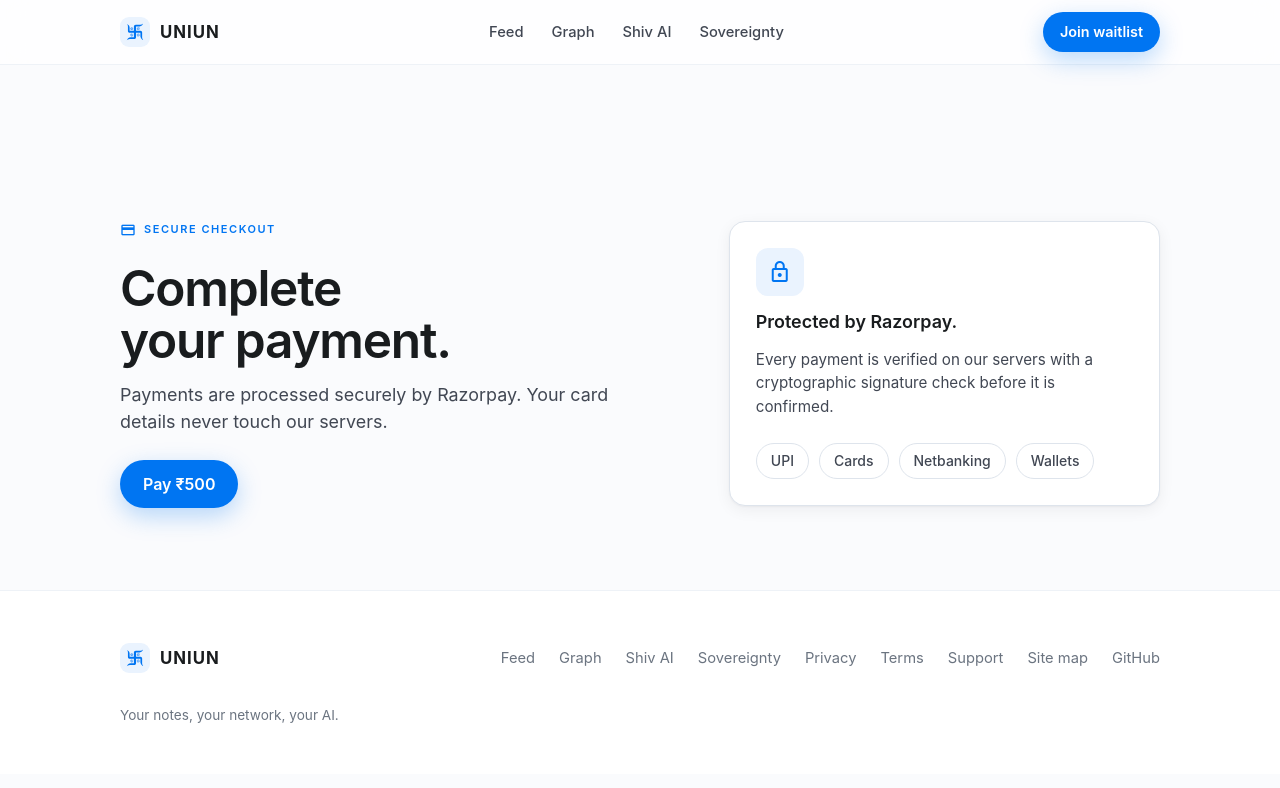
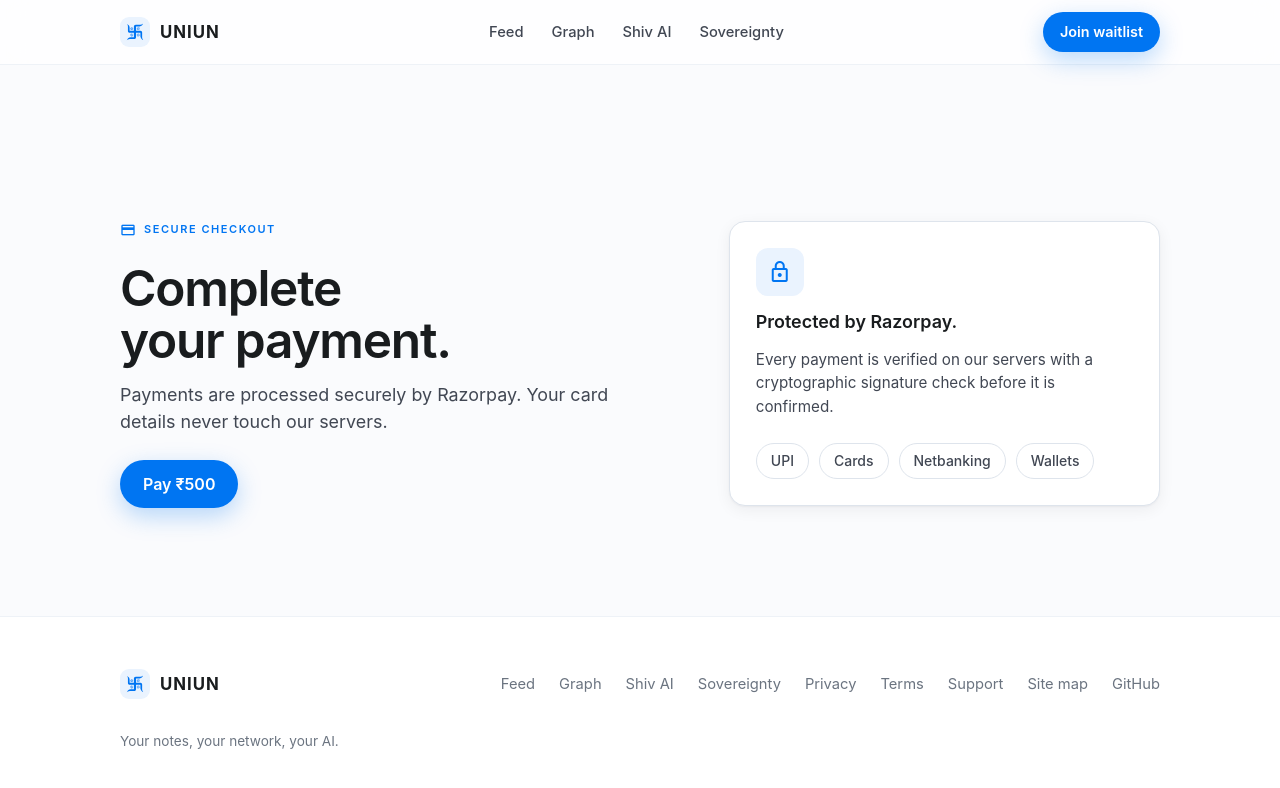
Before and after one commit to Prat05devs/UNIUN, a Next.js app: page /checkout in a window 1280 px wide. Shown: the top 788 px of the page. Built offline with nearby package versions, Linux system fonts and the light colour scheme; no server answers.

Commit message:
footer fix in the payment

```diff
--- /dev/null
+++ b/prefs.json
@@ -0,0 +1 @@
+{"error":{"code":"BAD_REQUEST_ERROR","description":"Authentication failed"}}
--- a/src/components/uniun/uniun-ds.css
+++ b/src/components/uniun/uniun-ds.css
@@ -35,10 +35,12 @@
 /* ---------- root container (isolates the light theme) ---------- */
 .dsx{
   position:relative; z-index:0; isolation:isolate; min-height:100vh;
+  display:flex; flex-direction:column;
   background:var(--ds-surface-bg); color:var(--text-body); color-scheme:light;
   font-family:var(--font-sans); font-size:1.0625rem; line-height:1.55;
   -webkit-font-smoothing:antialiased; text-rendering:optimizeLegibility;
 }
+.dsx>main{flex:1}
 .dsx *{box-sizing:border-box}
 .dsx a{color:inherit;text-decoration:none}
 .dsx img,.dsx svg{display:block;max-width:100%}
```
